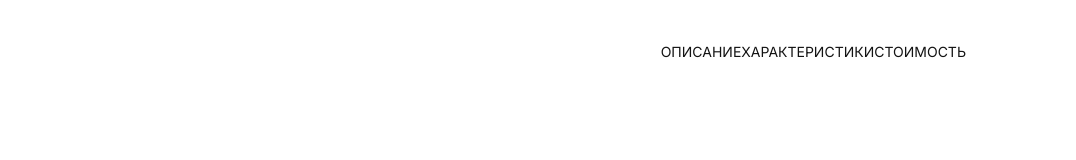
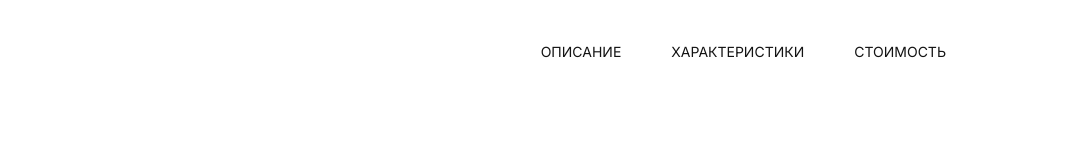
Before and after one commit to DaeronAira/WebsiteLayout, a plain HTML site: page index.html in a window 1280 px wide. Shown: the full height of the page, 204-1280 px from the left. Drawn offline with Linux system fonts and the light colour scheme; a web font is replaced by a local one.

Commit message:
Fihished header

```diff
--- a/css/style.css
+++ b/css/style.css
@@ -46,10 +46,17 @@ body {
   display: flex;
 }
 
-.menu__item {
-
+.menu__item + .menu__item {
+  padding-left: 10px;
 }
 
 .menu__link {
   text-transform: uppercase;
+  padding: 43px 20px;
+  transition: all .3s;
 }
+
+.menu__link:hover {
+  background-color: #131313;
+  color: white;
+}
```
